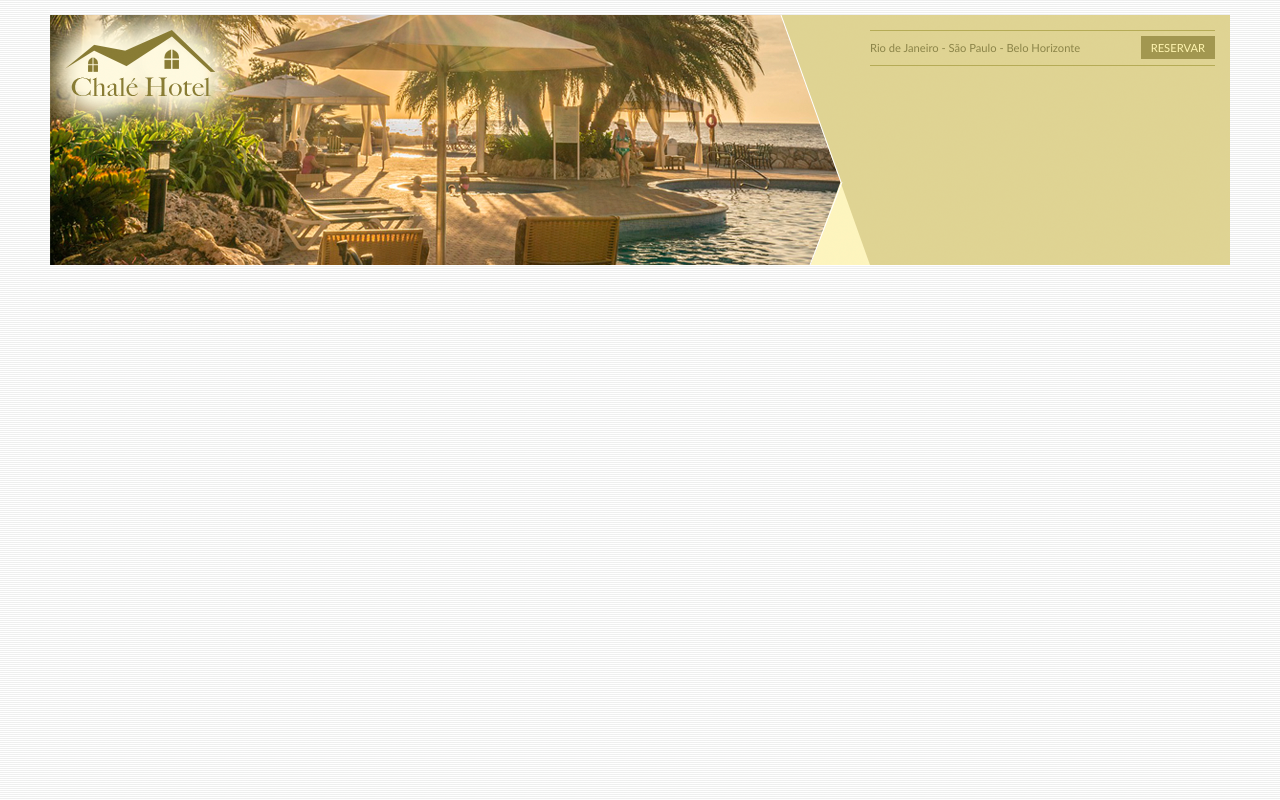
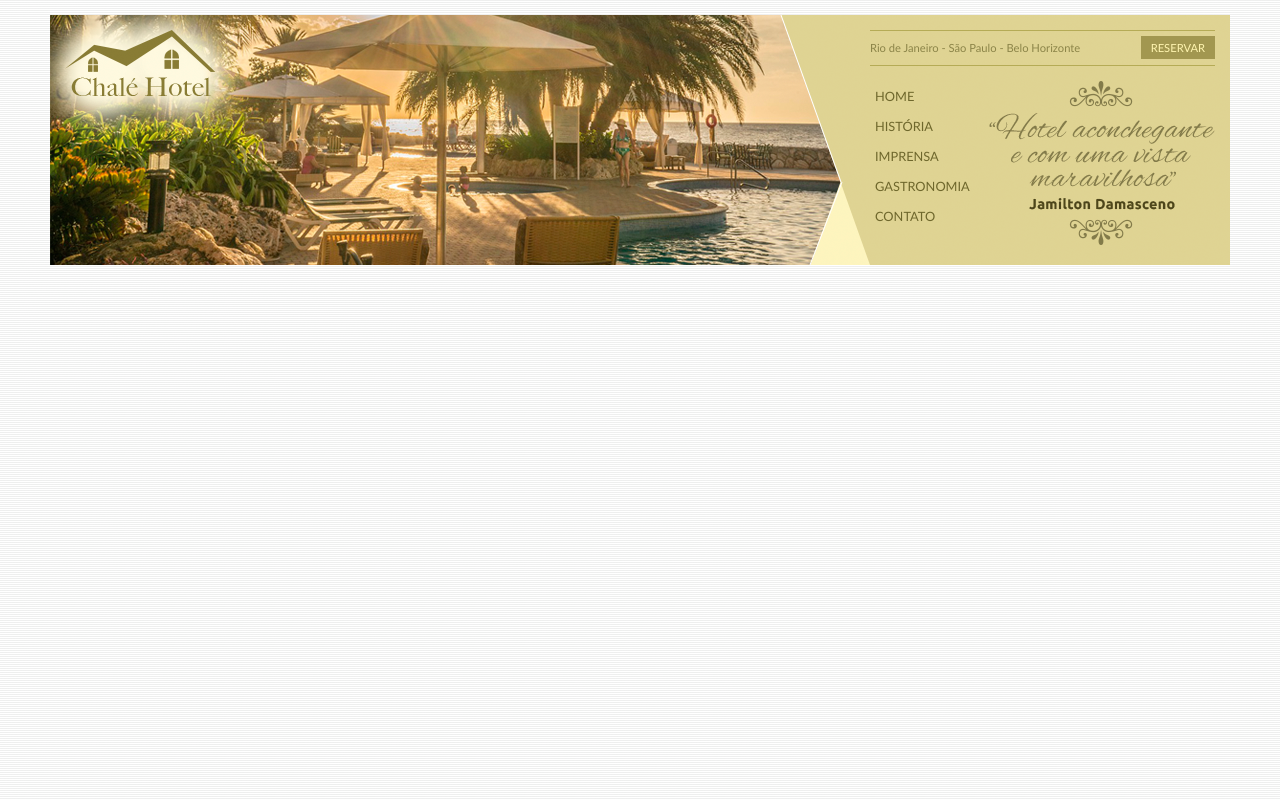
Before and after one commit to stumpf-alexandre/chaleHotel, a plain HTML site: page index.html in a window 1280 px wide. Drawn offline with Linux system fonts and the light colour scheme.

Commit message:
terminando de montar o topo do site

```diff
--- a/CSS/style.css
+++ b/CSS/style.css
@@ -70,3 +70,29 @@ a.reserve {
   padding: 5px 10px;
   float: right;
 }
+
+#vertical-nav {
+  margin-top: 15px;
+}
+
+ul#nav-list {
+  float: left;
+}
+
+ul#nav-list a {
+  text-transform: uppercase;
+  font-size: 0.8em;
+  padding: 5px;
+  color: #6e672c;
+  line-height: 30px;
+}
+
+ul#nav-list a:hover{
+  background: #fdf6be;
+}
+
+.testimony {
+  width: 226px;
+  height: 164px;
+  float: right;
+}
--- a/index.html
+++ b/index.html
@@ -20,6 +20,16 @@
             <a class="reserve" href="#">Reservar</a>
             <div style="clear: both;"></div>
           </div>
+          <nav id="vertical-nav">
+            <ul id="nav-list">
+              <li><a href="#">Home</a></li>
+              <li><a href="#">História</a></li>
+              <li><a href="#">Imprensa</a></li>
+              <li><a href="#">Gastronomia</a></li>
+              <li><a href="#">Contato</a></li>
+            </ul>
+            <img class="testimony" src="./image/depoimento.png" alt="Imagem do depoimento">
+          </nav>
         </div>
       </nav>
     </header>
```
